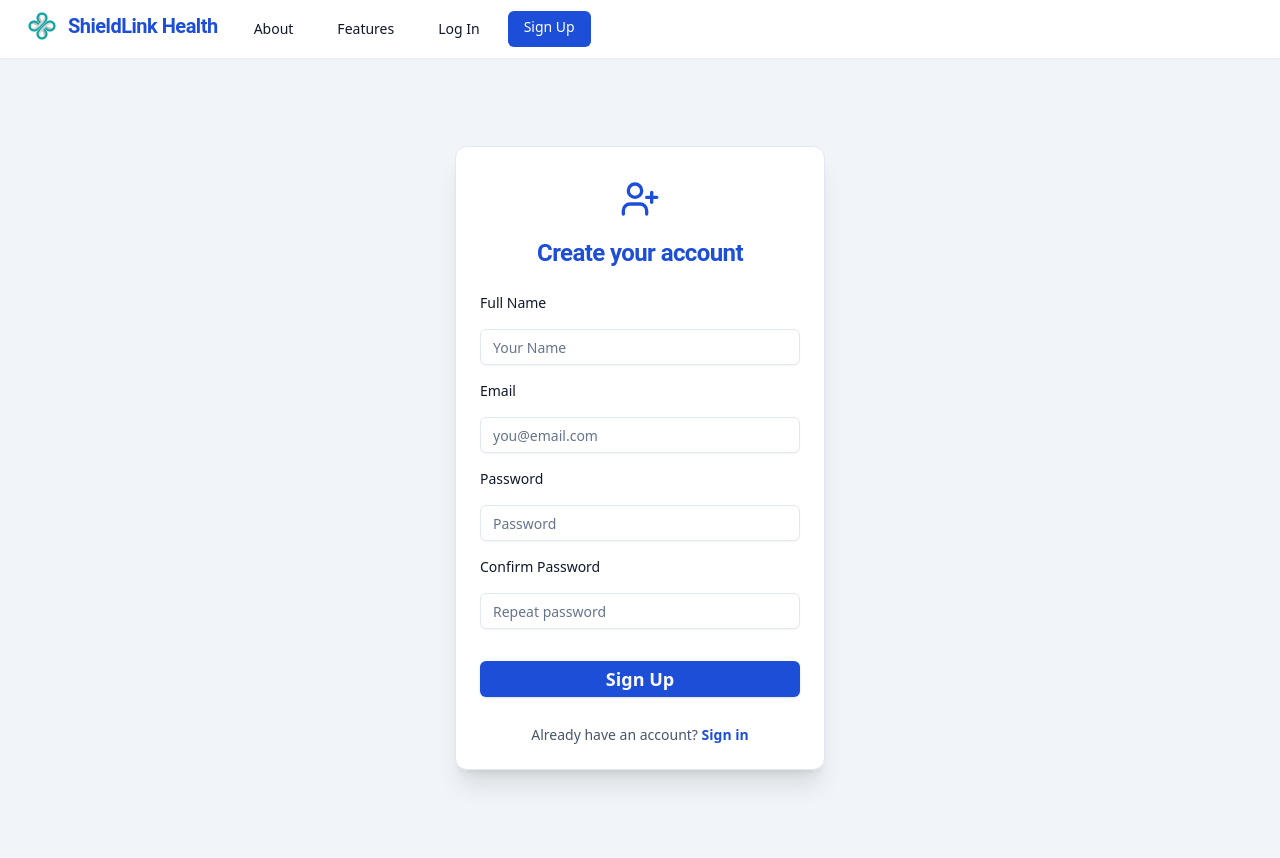
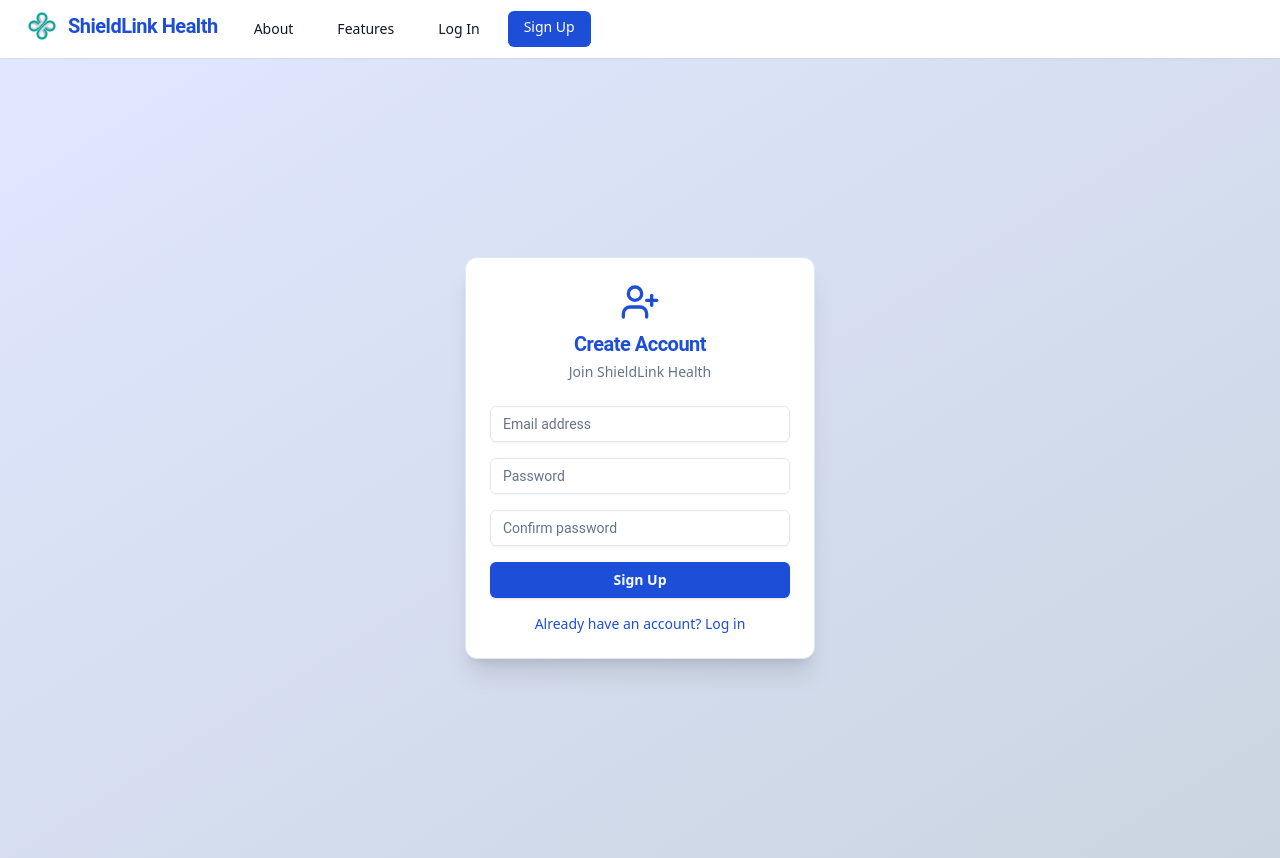
Before and after one commit to Collin-Test-Quome-Org/create-a-comprehensive-hipaa-compliant-patient-por-ac35136d-d57c8af3, a React (Vite) app in the folder frontend/: page /signup in a window 1280 px wide. Built offline with nearby package versions, Linux system fonts and the light colour scheme.

Commit message:
Add CompanyLogo component and build LoginPage and SignupPage with mock auth flow and shadcn UI

```diff
--- a/frontend/src/components/CompanyLogo.tsx
+++ b/frontend/src/components/CompanyLogo.tsx
@@ -1,6 +1,14 @@
-export const CompanyLogo = ({ size = 32 }: { size?: number }) => (
+import React from 'react';
+
+/**
+ * CompanyLogo component renders the ShieldLink Health logo as per brand kit
+ * Props: size (number, defaults to 36)
+ */
+export const CompanyLogo = ({ size = 36 }: { size?: number }) => (
   <img
-    src={require('/branding/assets/logo-0.png')}
-    style={{ width: size, height: size, display: 'inline-block', verticalAlign: 'middle' }}
+    src={"/branding/assets/logo-0.png"}
+    style={{ width: size, height: size }}
+    draggable={false}
+    aria-hidden="true"
   />
 );
--- a/frontend/src/pages/LoginPage.tsx
+++ b/frontend/src/pages/LoginPage.tsx
@@ -8,63 +8,64 @@ import { Lock } from 'lucide-react';
 
 export const LoginPage = () => {
   const [email, setEmail] = useState('');
-  const [pw, setPw] = useState('');
+  const [password, setPassword] = useState('');
   const [error, setError] = useState('');
+  const [loading, setLoading] = useState(false);
   const navigate = useNavigate();
 
   function handleSubmit(e: React.FormEvent) {
     e.preventDefault();
-    // Mock login: accept any email/pw
-    if (!email || !pw) {
-      setError('Please enter your email and password.');
-      return;
-    }
+    setLoading(true);
     setError('');
+    // Mock login: always succeed
     setTimeout(() => {
+      setLoading(false);
+      // For demo, navigate to dashboard after login
       navigate('/dashboard');
-    }, 500);
+    }, 900);
   }
 
   return (
-    <div className="min-h-screen flex items-center justify-center bg-[#f1f5f9]">
-      <motion.div
-        initial={{ opacity: 0, y: 30 }}
-        animate={{ opacity: 1, y: 0 }}
-        transition={{ duration: 0.6 }}
-      >
-        <Card className="w-[370px] shadow-xl">
-          <CardHeader className="flex flex-col items-center gap-2 pt-8 pb-0">
-            <Lock size={40} className="text-[#1d4ed8] mb-1" />
-            <CardTitle className="text-2xl font-bold font-['Roboto'] text-[#1d4ed8]">Sign in to ShieldLink</CardTitle>
+    <div className="min-h-screen flex items-center justify-center bg-gradient-to-br from-[#e0e7ff] to-[#cbd5e1]">
+      <motion.div initial={{ opacity: 0, y: 30 }} animate={{ opacity: 1, y: 0 }} transition={{ duration: 0.5 }}>
+        <Card className="w-[350px] shadow-xl">
+          <CardHeader>
+            <div className="flex flex-col items-center">
+              <Lock size={40} className="text-[#1d4ed8] mb-2" />
+              <CardTitle className="text-xl font-bold font-['Roboto'] text-[#1d4ed8]">Secure Login</CardTitle>
+              <span className="text-slate-500 text-sm mt-1">Welcome back to ShieldLink Health</span>
+            </div>
           </CardHeader>
-          <CardContent className="py-6 px-6 flex flex-col gap-5">
-            <form onSubmit={handleSubmit} className="flex flex-col gap-4" autoComplete="on">
-              <label htmlFor="login-email" className="text-sm font-medium">Email</label>
+          <CardContent>
+            <form onSubmit={handleSubmit} className="flex flex-col gap-4">
               <Input
                 id="login-email"
                 type="email"
-                required
+                placeholder="Email address"
+                autoComplete="username"
                 value={email}
                 onChange={e => setEmail(e.target.value)}
-                placeholder="you@email.com"
-                autoComplete="email"
+                required
+                className="font-['Roboto']"
               />
-              <label htmlFor="login-password" className="text-sm font-medium">Password</label>
               <Input
                 id="login-password"
                 type="password"
-                required
-                value={pw}
-                onChange={e => setPw(e.target.value)}
                 placeholder="Password"
                 autoComplete="current-password"
+                value={password}
+                onChange={e => setPassword(e.target.value)}
+                required
+                className="font-['Roboto']"
               />
-              {error && <div className="text-red-600 text-sm mt-1">{error}</div>}
-              <Button id="login-submit" type="submit" className="mt-4 font-bold text-lg bg-[#1d4ed8] hover:bg-blue-700">Sign In</Button>
+              {error && <div className="text-red-600 text-sm">{error}</div>}
+              <Button id="login-submit" type="submit" disabled={loading} className="bg-[#1d4ed8] hover:bg-blue-700 font-bold">
+                {loading ? 'Logging in…' : 'Log In'}
+              </Button>
             </form>
-            <div className="text-center text-sm text-slate-600 mt-2">
-              New to ShieldLink?{' '}
-              <Link to="/signup" className="text-[#1d4ed8] font-semibold hover:underline" id="login-signup-link">Create account</Link>
+            <div className="mt-4 flex flex-col items-center gap-2">
+              <Link to="/signup" className="text-[#1d4ed8] hover:underline text-sm" id="login-to-signup">Don't have an account? Sign up</Link>
+              <Link to="/mfa" className="text-slate-500 hover:underline text-xs" id="login-mfa-help">Need MFA help?</Link>
             </div>
           </CardContent>
         </Card>
--- a/frontend/src/pages/SignupPage.tsx
+++ b/frontend/src/pages/SignupPage.tsx
@@ -7,89 +7,85 @@ import { motion } from 'framer-motion';
 import { UserPlus } from 'lucide-react';
 
 export const SignupPage = () => {
-  const [name, setName] = useState('');
   const [email, setEmail] = useState('');
-  const [pw, setPw] = useState('');
+  const [password, setPassword] = useState('');
   const [confirm, setConfirm] = useState('');
   const [error, setError] = useState('');
+  const [loading, setLoading] = useState(false);
   const navigate = useNavigate();
 
   function handleSubmit(e: React.FormEvent) {
     e.preventDefault();
-    if (!name || !email || !pw || !confirm) {
-      setError('Please fill out all fields.');
+    setError('');
+    if (!email.includes('@')) {
+      setError('Please enter a valid email.');
       return;
     }
-    if (pw !== confirm) {
+    if (password.length < 6) {
+      setError('Password must be at least 6 characters.');
+      return;
+    }
+    if (password !== confirm) {
       setError('Passwords do not match.');
       return;
     }
-    setError('');
+    setLoading(true);
     setTimeout(() => {
+      setLoading(false);
+      // After sign up, go to dashboard
       navigate('/dashboard');
-    }, 500);
+    }, 900);
   }
 
   return (
-    <div className="min-h-screen flex items-center justify-center bg-[#f1f5f9]">
-      <motion.div
-        initial={{ opacity: 0, y: 30 }}
-        animate={{ opacity: 1, y: 0 }}
-        transition={{ duration: 0.6 }}
-      >
-        <Card className="w-[370px] shadow-xl">
-          <CardHeader className="flex flex-col items-center gap-2 pt-8 pb-0">
-            <UserPlus size={40} className="text-[#1d4ed8] mb-1" />
-            <CardTitle className="text-2xl font-bold font-['Roboto'] text-[#1d4ed8]">Create your account</CardTitle>
+    <div className="min-h-screen flex items-center justify-center bg-gradient-to-br from-[#e0e7ff] to-[#cbd5e1]">
+      <motion.div initial={{ opacity: 0, y: 30 }} animate={{ opacity: 1, y: 0 }} transition={{ duration: 0.5 }}>
+        <Card className="w-[350px] shadow-xl">
+          <CardHeader>
+            <div className="flex flex-col items-center">
+              <UserPlus size={40} className="text-[#1d4ed8] mb-2" />
+              <CardTitle className="text-xl font-bold font-['Roboto'] text-[#1d4ed8]">Create Account</CardTitle>
+              <span className="text-slate-500 text-sm mt-1">Join ShieldLink Health</span>
+            </div>
           </CardHeader>
-          <CardContent className="py-6 px-6 flex flex-col gap-5">
-            <form onSubmit={handleSubmit} className="flex flex-col gap-4" autoComplete="on">
-              <label htmlFor="signup-name" className="text-sm font-medium">Full Name</label>
-              <Input
-                id="signup-name"
-                type="text"
-                required
-                value={name}
-                onChange={e => setName(e.target.value)}
-                placeholder="Your Name"
-                autoComplete="name"
-              />
-              <label htmlFor="signup-email" className="text-sm font-medium">Email</label>
+          <CardContent>
+            <form onSubmit={handleSubmit} className="flex flex-col gap-4">
               <Input
                 id="signup-email"
                 type="email"
-                required
+                placeholder="Email address"
+                autoComplete="email"
                 value={email}
                 onChange={e => setEmail(e.target.value)}
-                placeholder="you@email.com"
-                autoComplete="email"
+                required
+                className="font-['Roboto']"
               />
-              <label htmlFor="signup-password" className="text-sm font-medium">Password</label>
               <Input
                 id="signup-password"
                 type="password"
-                required
-                value={pw}
-                onChange={e => setPw(e.target.value)}
                 placeholder="Password"
                 autoComplete="new-password"
+                value={password}
+                onChange={e => setPassword(e.target.value)}
+                required
+                className="font-['Roboto']"
               />
-              <label htmlFor="signup-confirm" className="text-sm font-medium">Confirm Password</label>
               <Input
                 id="signup-confirm"
                 type="password"
-                required
+                placeholder="Confirm password"
                 value={confirm}
                 onChange={e => setConfirm(e.target.value)}
-                placeholder="Repeat password"
-                autoComplete="new-password"
+                required
+                className="font-['Roboto']"
               />
-              {error && <div className="text-red-600 text-sm mt-1">{error}</div>}
-              <Button id="signup-submit" type="submit" className="mt-4 font-bold text-lg bg-[#1d4ed8] hover:bg-blue-700">Sign Up</Button>
+              {error && <div className="text-red-600 text-sm">{error}</div>}
+              <Button id="signup-submit" type="submit" disabled={loading} className="bg-[#1d4ed8] hover:bg-blue-700 font-bold">
+                {loading ? 'Signing up…' : 'Sign Up'}
+              </Button>
             </form>
-            <div className="text-center text-sm text-slate-600 mt-2">
-              Already have an account?{' '}
-              <Link to="/login" className="text-[#1d4ed8] font-semibold hover:underline" id="signup-login-link">Sign in</Link>
+            <div className="mt-4 flex flex-col items-center gap-2">
+              <Link to="/login" className="text-[#1d4ed8] hover:underline text-sm" id="signup-to-login">Already have an account? Log in</Link>
             </div>
           </CardContent>
         </Card>
```
